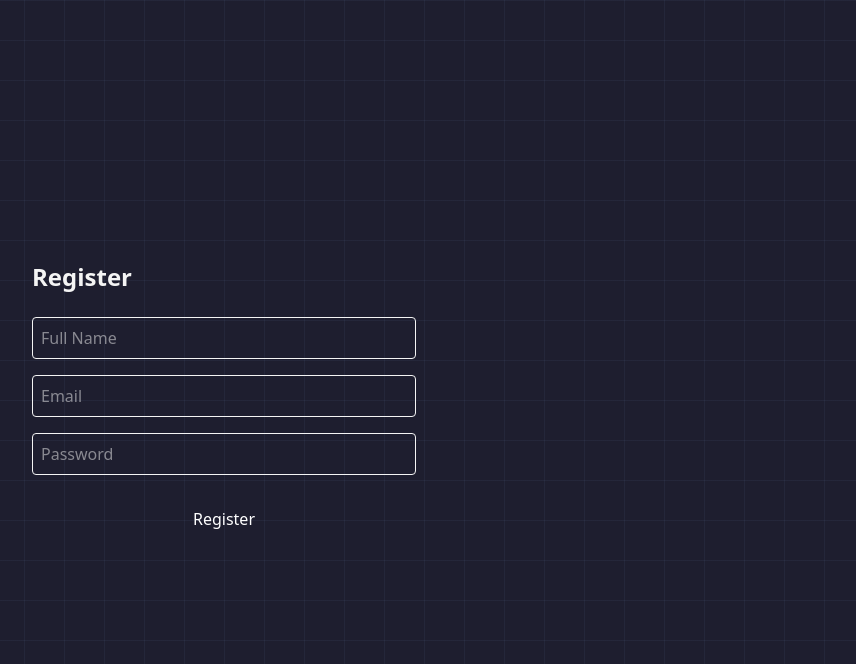
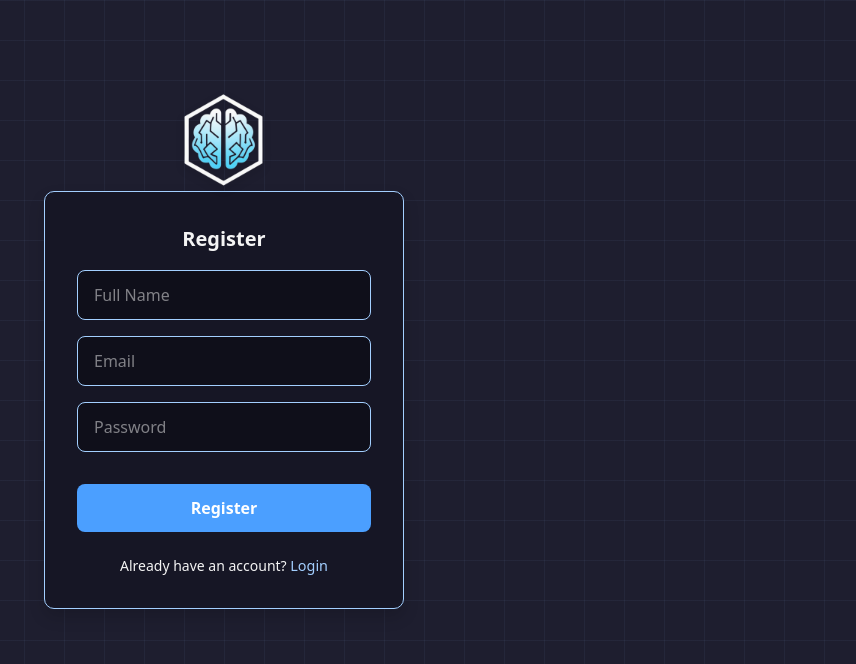
Before and after one commit to Sentra-Brain/sentra-platform, a React (Vite) app in the folder apps/sentra-web/: page /register in a window 1280 px wide. Shown: the top 664 px of the page, without its empty margins (416-1272 px from the left). Built offline with nearby package versions, Linux system fonts and the light colour scheme; no server answers.

Commit message:
feat: update registration and login links in LoginPage and RegisterPage

```diff
--- a/apps/sentra-web/src/pages/LoginPage.tsx
+++ b/apps/sentra-web/src/pages/LoginPage.tsx
@@ -81,7 +81,7 @@ export default function LoginPage() {
 
         <div className="text-center text-sm">
           Don't have an account?{' '}
-          <a href="#" className="card-link font-medium">
+          <a href="/register" className="card-link font-medium">
             Sign up
           </a>
         </div>
--- a/apps/sentra-web/src/pages/RegisterPage.tsx
+++ b/apps/sentra-web/src/pages/RegisterPage.tsx
@@ -1,81 +1,100 @@
-import { useState } from "react";
-import { useNavigate } from "react-router-dom";
+import { useState } from 'react';
+import { useNavigate } from 'react-router-dom';
 
 export default function RegisterPage() {
-  const [email, setEmail] = useState("");
-  const [password, setPassword] = useState("");
-  const [fullName, setFullName] = useState("");
-  const [error, setError] = useState("");
-  const [success, setSuccess] = useState("");
+  const [email, setEmail] = useState('');
+  const [password, setPassword] = useState('');
+  const [fullName, setFullName] = useState('');
+  const [error, setError] = useState('');
+  const [success, setSuccess] = useState('');
   const navigate = useNavigate();
 
   const handleSubmit = async (e: React.FormEvent) => {
     e.preventDefault();
-    setError("");
-    setSuccess("");
+    setError('');
+    setSuccess('');
+
     if (!email || !password || !fullName) {
-      setError("All fields are required.");
+      setError('All fields are required.');
       return;
     }
-    // Basic email format validation
     if (!/^[^@\s]+@[^@\s]+\.[^@\s]+$/.test(email)) {
-      setError("Invalid email format.");
+      setError('Invalid email format.');
       return;
     }
-    // Password strength check
     if (password.length < 6) {
-      setError("Password must be at least 6 characters.");
+      setError('Password must be at least 6 characters.');
       return;
     }
+
     try {
-      const res = await fetch("/api/v1/auth/register", {
-        method: "POST",
-        headers: { "Content-Type": "application/json" },
+      const res = await fetch('/api/v1/auth/register', {
+        method: 'POST',
+        headers: { 'Content-Type': 'application/json' },
         body: JSON.stringify({ email, password, full_name: fullName }),
       });
       if (!res.ok) {
         const data = await res.json();
-        setError(data.detail || "Registration failed.");
+        setError(data.detail || 'Registration failed.');
         return;
       }
-      setSuccess("Registration successful! Redirecting...");
-      setTimeout(() => navigate("/dashboard"), 1500);
+      setSuccess('Registration successful! Redirecting...');
+      setTimeout(() => navigate('/dashboard'), 1500);
     } catch {
-      setError("Registration failed. Try again.");
+      setError('Registration failed. Try again.');
     }
   };
 
   return (
-    <div className="flex items-center justify-center min-h-screen bg-sentra-primary">
-      <form onSubmit={handleSubmit} className="bg-sentra-neutral shadow-sentra p-8 rounded w-full max-w-md">
-        <h2 className="text-2xl font-bold mb-6 text-sentra-primary">Register</h2>
-        {error && <div className="text-red-500 mb-4">{error}</div>}
-        {success && <div className="text-green-500 mb-4">{success}</div>}
+    <div className="login-page">
+      <form className="card relative" onSubmit={handleSubmit}>
+        <img
+          src="/sentra_brain_logo_512.png"
+          alt="Sentra Brain Logo"
+          className="absolute -top-25 left-1/2 transform -translate-x-1/2 w-24 drop-shadow-lg"
+          loading="lazy"
+        />
+
+        <h2 className="card-title">Register</h2>
+
+        {error && <div className="text-red-500 text-sm mb-4">{error}</div>}
+        {success && <div className="text-green-500 text-sm mb-4">{success}</div>}
+
         <input
           type="text"
           placeholder="Full Name"
           value={fullName}
-          onChange={e => setFullName(e.target.value)}
-          className="w-full mb-4 p-2 border rounded"
+          onChange={(e) => setFullName(e.target.value)}
           required
+          className="card-input"
         />
         <input
           type="email"
           placeholder="Email"
           value={email}
-          onChange={e => setEmail(e.target.value)}
-          className="w-full mb-4 p-2 border rounded"
+          onChange={(e) => setEmail(e.target.value)}
           required
+          className="card-input"
         />
         <input
           type="password"
           placeholder="Password"
           value={password}
-          onChange={e => setPassword(e.target.value)}
-          className="w-full mb-6 p-2 border rounded"
+          onChange={(e) => setPassword(e.target.value)}
           required
+          className="card-input"
         />
-        <button type="submit" className="w-full bg-sentra-accent text-white py-2 rounded hover:bg-sentra-primary-dark transition">Register</button>
+
+        <button type="submit" className="card-button mb-4">
+          Register
+        </button>
+
+        <div className="text-center text-sm">
+          Already have an account?{' '}
+          <a href="/login" className="card-link font-medium">
+            Login
+          </a>
+        </div>
       </form>
     </div>
   );
```
